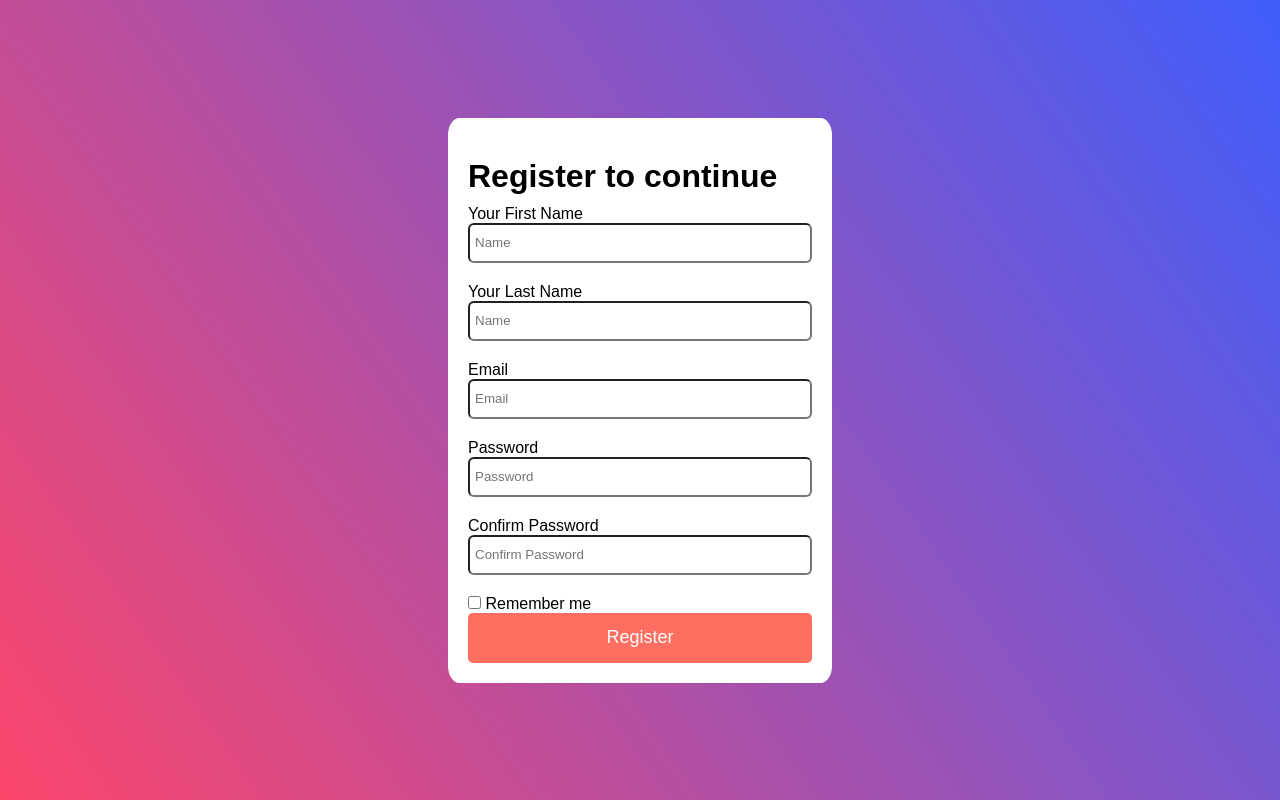
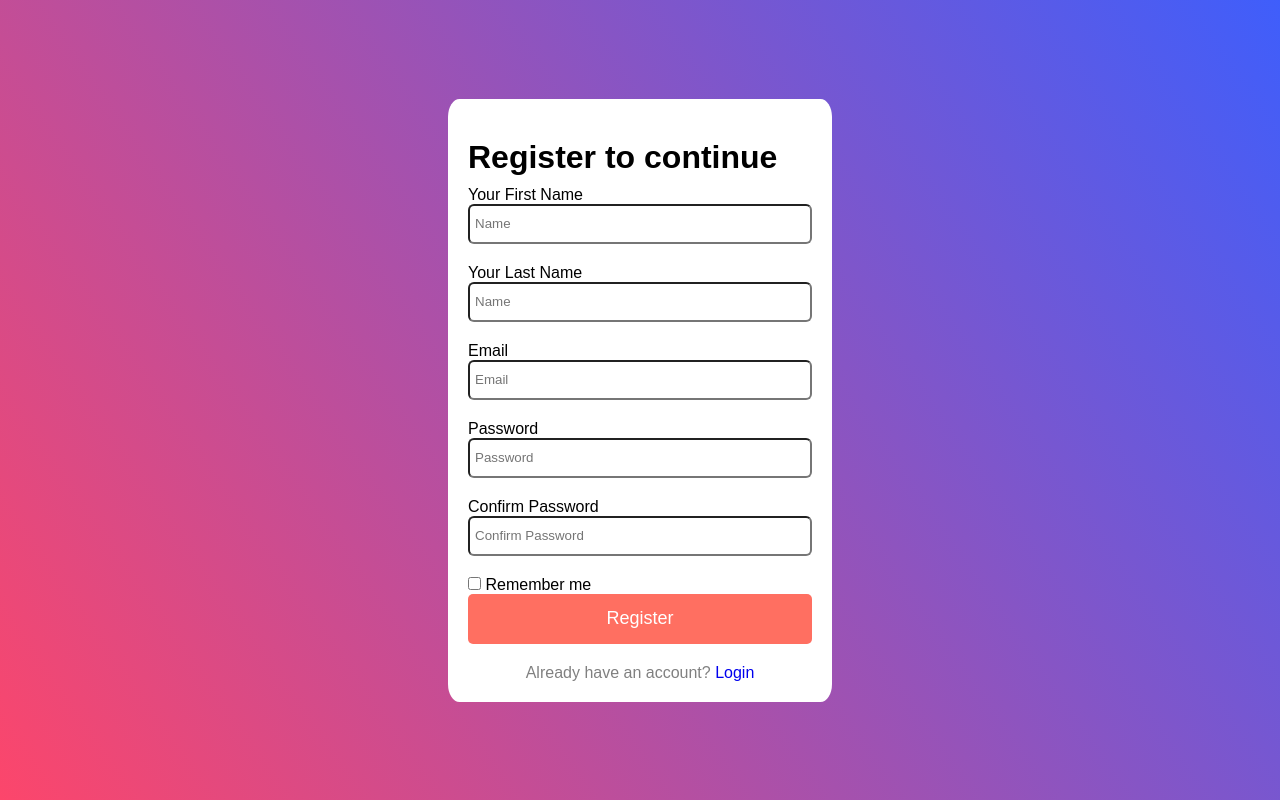
Before and after one commit to mjeyz/To-Do-List, a Flask app: page /register in a window 1280 px wide. Run offline with Flask 3, Linux system fonts and the light colour scheme.

Commit message:
add register form link in login form and add login form link in register form

```diff
--- a/main.py
+++ b/main.py
@@ -15,6 +15,11 @@ def home():
 
 @app.route("/login", methods=['GET', 'POST'])
 def login():
+    if request.method == "POST":
+        email = request.form.get("email")
+        password = request.form.get('password')
+
+        print(email)
     # if current_user.is_authenticated:
     #     return redirect(url_for('home'))
     return render_template("auth/login.html")
--- a/static/assets/css/register.css
+++ b/static/assets/css/register.css
@@ -49,6 +49,17 @@ h1 {
     cursor: pointer;
 }
 
+.already-have-account {
+    color: grey;
+    margin-top: 20px;
+    text-align: center;
+}
+
+.already-have-account a {
+    text-decoration: none;
+}
+
+
 @media (min-width: 319px) and (max-width: 480px) {
     h1 {
         font-size: 1.5rem;
--- a/templates/auth/login.html
+++ b/templates/auth/login.html
@@ -22,7 +22,12 @@
             Remember me
         </label><br>
         <button class="btn register-btn">Register</button>
+
+        <div class="already-have-account">
+        <span>Don't have an account?<a href="{{ url_for('register')}}"> Register</a></span>
+        </div>
     </div>
+
 </form>
 </body>
 </html>
--- a/templates/auth/register.html
+++ b/templates/auth/register.html
@@ -30,6 +30,10 @@
             Remember me
         </label><br>
         <button class="btn register-btn">Register</button>
+
+        <div class="already-have-account">
+        <span>Already have an account?<a href="{{ url_for('login')}}"> Login</a></span>
+        </div>
     </div>
 </form>
 </body>
```
Also changed, not shown: index.html (deleted, +0 -13 lines).
